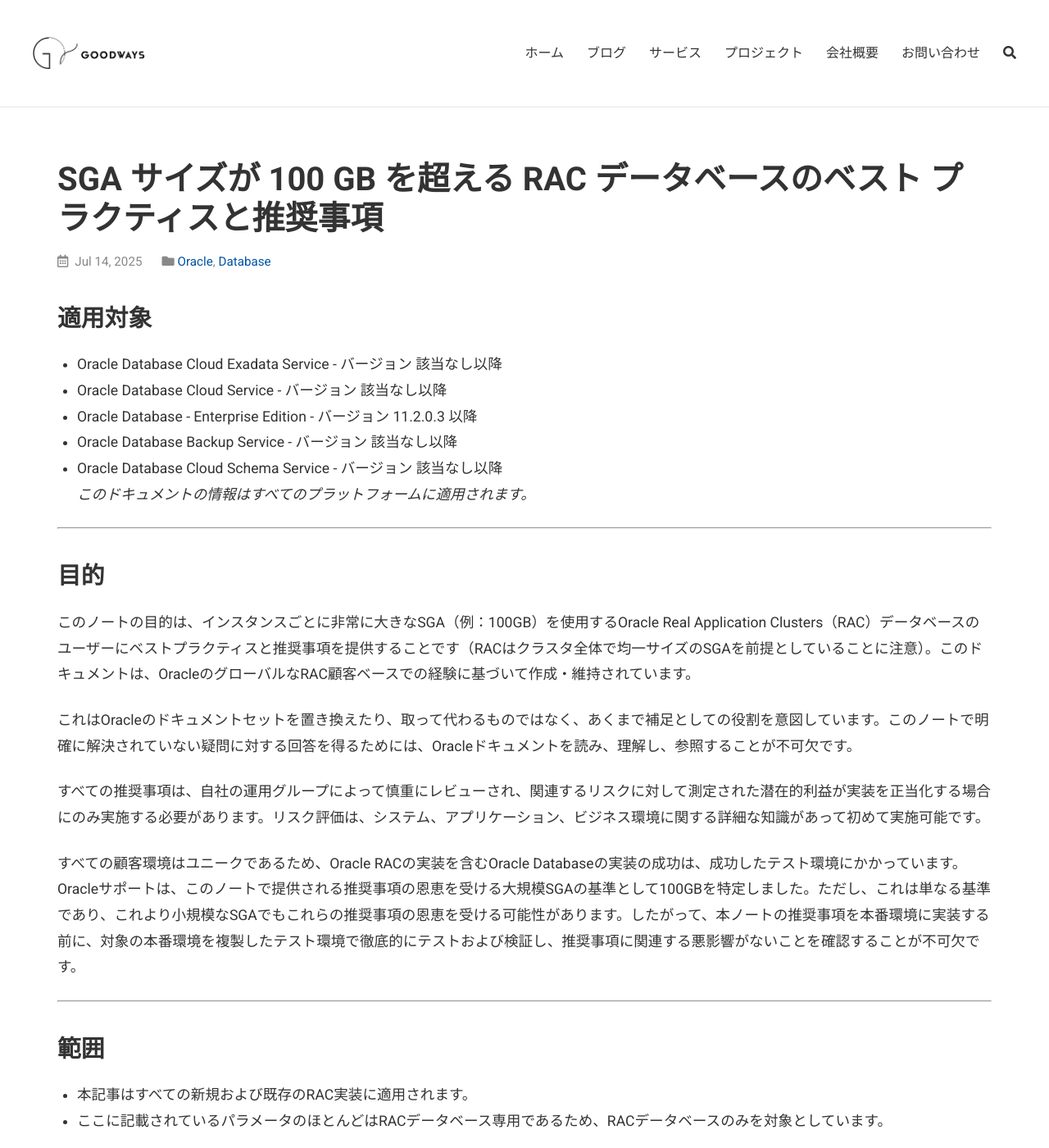
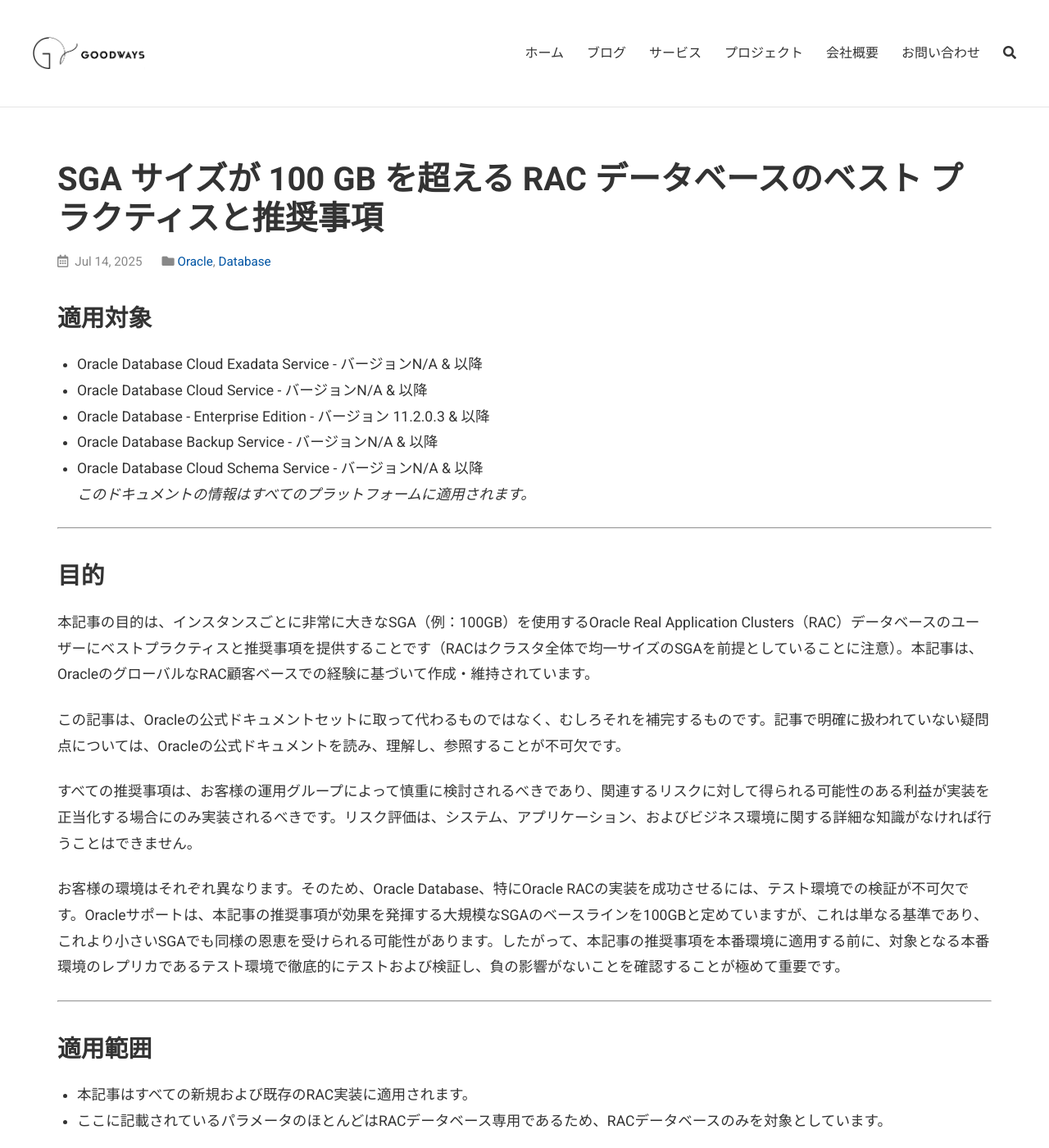
Before and after one commit to goodwaysIT/ja, a Jekyll site: the page built from _posts/2025-07-14-Best-Practices-and-Recommendations-for-RAC-databases-with-SGA-size-over-100GB.md, in a window 1280 px wide and 1400 px high. Shown: the whole window at 82% size. Built offline with Jekyll 4.4.1, drawn with Linux system fonts in a browser that asks for light colours; some of the changed text lies outside the part shown.

Commit message:
Update 2025-07-14-Best-Practices-and-Recommendations-for-RAC-databases-with-SGA-size-over-100GB.md

```diff
--- a/_posts/2025-07-14-Best-Practices-and-Recommendations-for-RAC-databases-with-SGA-size-over-100GB.md
+++ b/_posts/2025-07-14-Best-Practices-and-Recommendations-for-RAC-databases-with-SGA-size-over-100GB.md
@@ -1,7 +1,7 @@
 ---
 layout: post
 title: "SGA サイズが 100 GB を超える RAC データベースのベスト プラクティスと推奨事項"
-excerpt: "このノートの目的は、インスタンスごとに非常に大きなSGA（例：100GB）を使用するOracle Real Application Clusters（RAC）データベースのユーザーにベストプラクティスと推奨事項を提供することです（RACはクラスタ全体で均一サイズのSGAを前提としていることに注意）。このドキュメントは、OracleのグローバルなRAC顧客ベースでの経験に基づいて作成・維持されています。"
+excerpt: "Oracle Real Application Clusters（RAC）データベースのユーザー向けに、インスタンスごとに非常に大規模なSGA（例：100GB）を使用する環境におけるベストプラクティスと推奨事項を提供することです（※RACではクラスタ全体で均一なSGAサイズが前提となります）。本記事は、OracleのグローバルなRAC顧客ベースでの実績に基づき作成・維持されています。"
 date: 2025-07-14 15:00:00 +0800
 categories: [Oracle, Database]
 tags: [Database maintenance, Database deployment,Database optimization, oracle]
@@ -9,34 +9,34 @@ image: /assets/images/posts/Best-Practices-and-Recommendations-for-RAC-databases
 ---
 
 ## 適用対象
-- Oracle Database Cloud Exadata Service - バージョン 該当なし以降
-- Oracle Database Cloud Service - バージョン 該当なし以降
-- Oracle Database - Enterprise Edition - バージョン 11.2.0.3 以降
-- Oracle Database Backup Service - バージョン 該当なし以降
-- Oracle Database Cloud Schema Service - バージョン 該当なし以降
+- Oracle Database Cloud Exadata Service - バージョンN/A & 以降
+- Oracle Database Cloud Service - バージョンN/A & 以降
+- Oracle Database - Enterprise Edition - バージョン 11.2.0.3 & 以降
+- Oracle Database Backup Service - バージョンN/A & 以降
+- Oracle Database Cloud Schema Service - バージョンN/A & 以降
 *このドキュメントの情報はすべてのプラットフォームに適用されます。*
 
 ---
 
 ## 目的
-このノートの目的は、インスタンスごとに非常に大きなSGA（例：100GB）を使用するOracle Real Application Clusters（RAC）データベースのユーザーにベストプラクティスと推奨事項を提供することです（RACはクラスタ全体で均一サイズのSGAを前提としていることに注意）。このドキュメントは、OracleのグローバルなRAC顧客ベースでの経験に基づいて作成・維持されています。
+本記事の目的は、インスタンスごとに非常に大きなSGA（例：100GB）を使用するOracle Real Application Clusters（RAC）データベースのユーザーにベストプラクティスと推奨事項を提供することです（RACはクラスタ全体で均一サイズのSGAを前提としていることに注意）。本記事は、OracleのグローバルなRAC顧客ベースでの経験に基づいて作成・維持されています。
 
-これはOracleのドキュメントセットを置き換えたり、取って代わるものではなく、あくまで補足としての役割を意図しています。このノートで明確に解決されていない疑問に対する回答を得るためには、Oracleドキュメントを読み、理解し、参照することが不可欠です。
+この記事は、Oracleの公式ドキュメントセットに取って代わるものではなく、むしろそれを補完するものです。記事で明確に扱われていない疑問点については、Oracleの公式ドキュメントを読み、理解し、参照することが不可欠です。
 
-すべての推奨事項は、自社の運用グループによって慎重にレビューされ、関連するリスクに対して測定された潜在的利益が実装を正当化する場合にのみ実施する必要があります。リスク評価は、システム、アプリケーション、ビジネス環境に関する詳細な知識があって初めて実施可能です。
+すべての推奨事項は、お客様の運用グループによって慎重に検討されるべきであり、関連するリスクに対して得られる可能性のある利益が実装を正当化する場合にのみ実装されるべきです。リスク評価は、システム、アプリケーション、およびビジネス環境に関する詳細な知識がなければ行うことはできません。
 
-すべての顧客環境はユニークであるため、Oracle RACの実装を含むOracle Databaseの実装の成功は、成功したテスト環境にかかっています。Oracleサポートは、このノートで提供される推奨事項の恩恵を受ける大規模SGAの基準として100GBを特定しました。ただし、これは単なる基準であり、これより小規模なSGAでもこれらの推奨事項の恩恵を受ける可能性があります。したがって、本ノートの推奨事項を本番環境に実装する前に、対象の本番環境を複製したテスト環境で徹底的にテストおよび検証し、推奨事項に関連する悪影響がないことを確認することが不可欠です。
+お客様の環境はそれぞれ異なります。そのため、Oracle Database、特にOracle RACの実装を成功させるには、テスト環境での検証が不可欠です。Oracleサポートは、本記事の推奨事項が効果を発揮する大規模なSGAのベースラインを100GBと定めていますが、これは単なる基準であり、これより小さいSGAでも同様の恩恵を受けられる可能性があります。したがって、本記事の推奨事項を本番環境に適用する前に、対象となる本番環境のレプリカであるテスト環境で徹底的にテストおよび検証し、負の影響がないことを確認することが極めて重要です。
 
 ---
 
-## 範囲
+## 適用範囲
 - 本記事はすべての新規および既存のRAC実装に適用されます。
 - ここに記載されているパラメータのほとんどはRACデータベース専用であるため、RACデータベースのみを対象としています。
 
 ---
 
 ## 詳細
-本ノートで提示する推奨事項は、1TBおよび2.6TBのSGAを備えたデータベースでの作業経験から得られた結果であることに注意してください。ただし、100GBや300GBのSGAを備えたデータベースもこれらの推奨事項の恩恵を受けています。
+本記事で提示する推奨事項は、1TBおよび2.6TBのSGAを備えたデータベースでの作業経験から得られた結果であることに注意してください。しかし、100GBや300GBのSGAを備えたデータベースもこれらの推奨事項の恩恵を受けています。
 
 また、18.1以降では一部の推奨事項が削除されていますので、推奨事項がご使用のデータベースに適用可能かどうかを確認してください。
 
```
